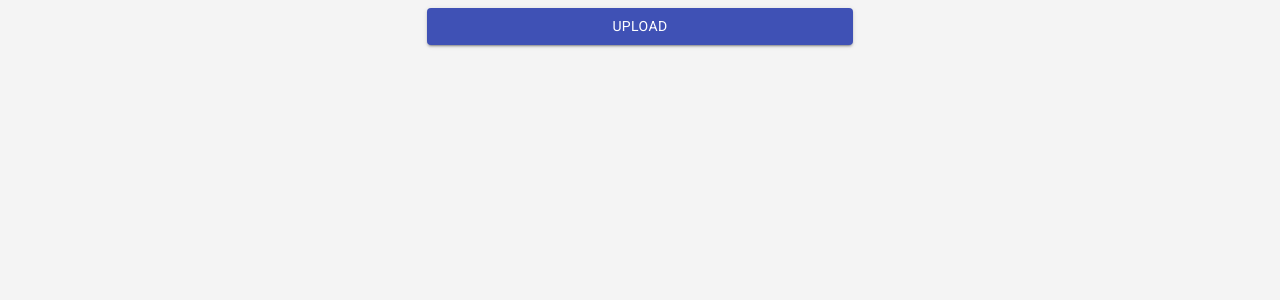
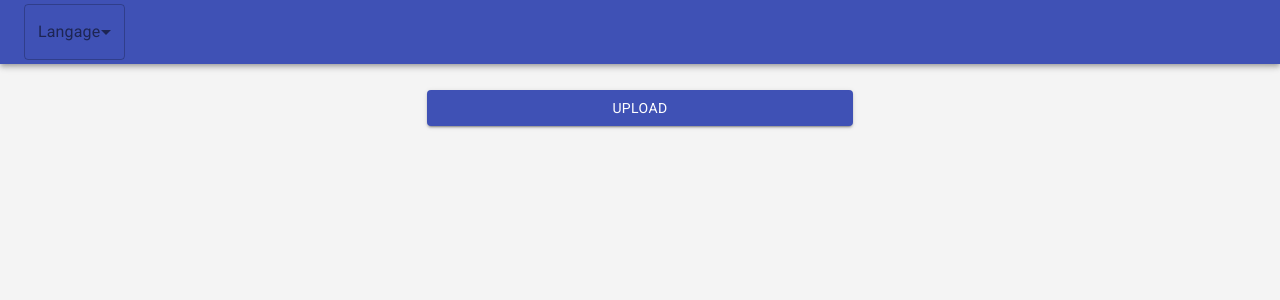
Before and after one commit to zuurheid/badr-little-helper, a React app in the folder site/: page / in a window 1280 px wide. Shown: the top 300 px of the page. Built offline with nearby package versions, Linux system fonts and the light colour scheme; what @zuurheid/french-nat-decrees-parser would draw is missing.

Commit message:
feat: add an ugly navbar

```diff
--- a/site/src/App.module.scss
+++ b/site/src/App.module.scss
@@ -1,5 +1,10 @@
 body {
   background-color: #f4f4f4;
+}
+
+* > body {
+  margin: 0;
+  box-sizing: border-box;
 }
 
 .root {
@@ -9,3 +14,7 @@ body {
   max-width: 1024px;
   margin: auto;
 }
+
+.navbar {
+  margin-bottom: 2%;
+}
--- a/site/src/App.tsx
+++ b/site/src/App.tsx
@@ -1,4 +1,5 @@
-import React from "react";
+import React, { Suspense } from "react";
+import Navbar from "./components/Navbar";
 import "./App.module.scss";
 import DecreePage from "./pages/DecreePage";
 import s from "./App.module.scss";
@@ -6,9 +7,16 @@ import "./_variables.css";
 
 const App = () => {
   return (
-    <div className={s.root}>
-      <DecreePage />
-    </div>
+    <>
+      <Suspense fallback="loading">
+        <div className={s.navbar}>
+          <Navbar />
+        </div>
+        <div className={s.root}>
+          <DecreePage />
+        </div>
+      </Suspense>
+    </>
   );
 };
 
--- /dev/null
+++ b/site/src/components/Navbar/LanguageSelect/index.tsx
@@ -0,0 +1,32 @@
+import React from "react";
+import InputLabel from "@material-ui/core/InputLabel";
+import FormControl from "@material-ui/core/FormControl";
+import Select from "@material-ui/core/Select";
+
+interface LanguageSelectProps {}
+
+const LanguageSelect: React.FC<LanguageSelectProps> = () => {
+  return (
+    <div>
+      <FormControl variant="outlined">
+        <InputLabel htmlFor="outlined-age-native-simple">Langage</InputLabel>
+        <Select
+          native
+          value="Français"
+          //onChange={handleChange}
+          label="Langage"
+          // inputProps={{
+          //   name: "age",
+          //   id: "outlined-age-native-simple",
+          // }}
+        >
+          <option aria-label="None" value="" />
+          <option value={10}>Anglais</option>
+          <option value={20}>Russe</option>
+        </Select>
+      </FormControl>
+    </div>
+  );
+};
+
+export default LanguageSelect;
--- /dev/null
+++ b/site/src/components/Navbar/index.tsx
@@ -0,0 +1,16 @@
+import React from "react";
+import AppBar from "@material-ui/core/AppBar";
+import Toolbar from "@material-ui/core/Toolbar";
+import LanguageSelect from "./LanguageSelect";
+
+const Navbar = () => {
+  return (
+    <AppBar position="static">
+      <Toolbar>
+        <LanguageSelect />
+      </Toolbar>
+    </AppBar>
+  );
+};
+
+export default Navbar;
```
